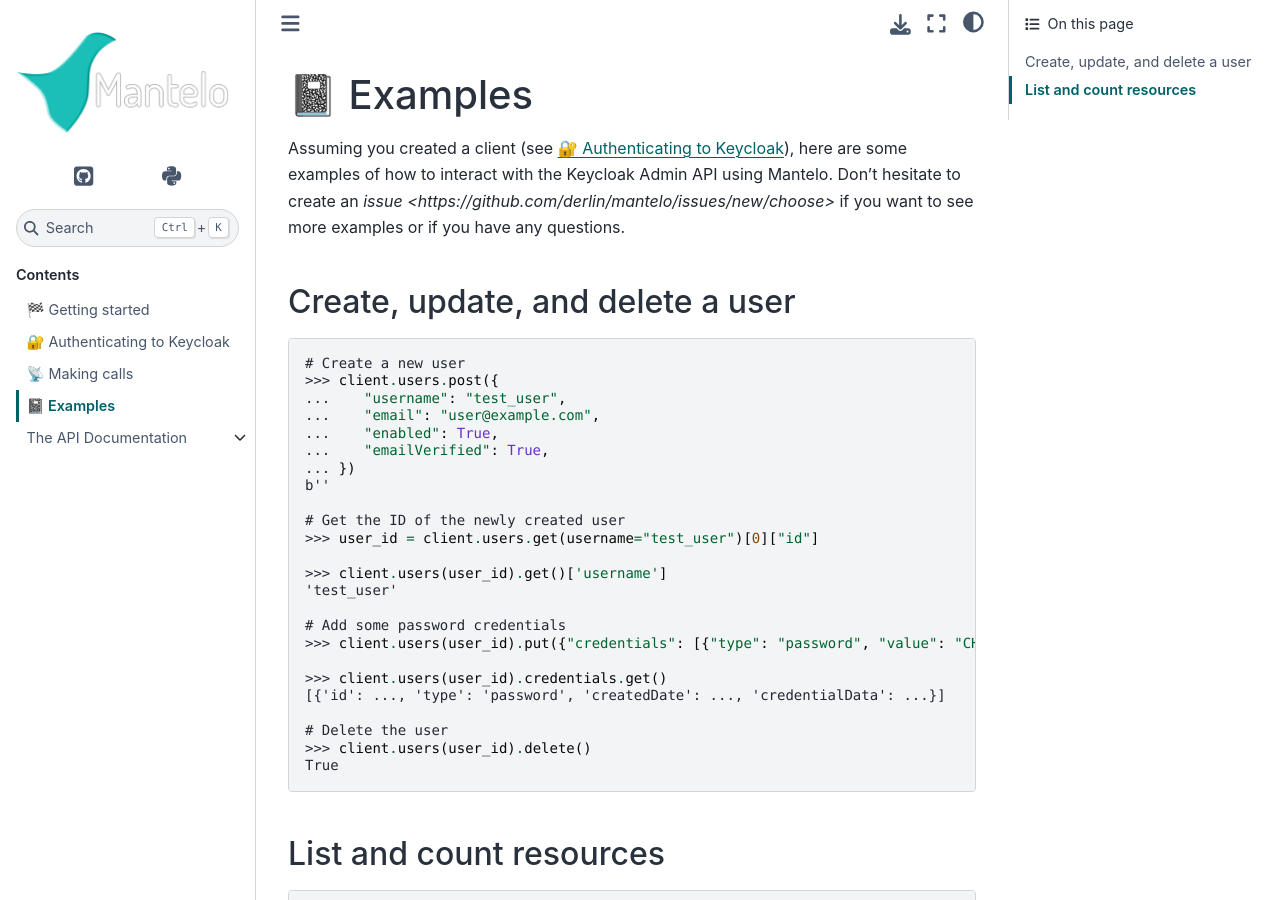
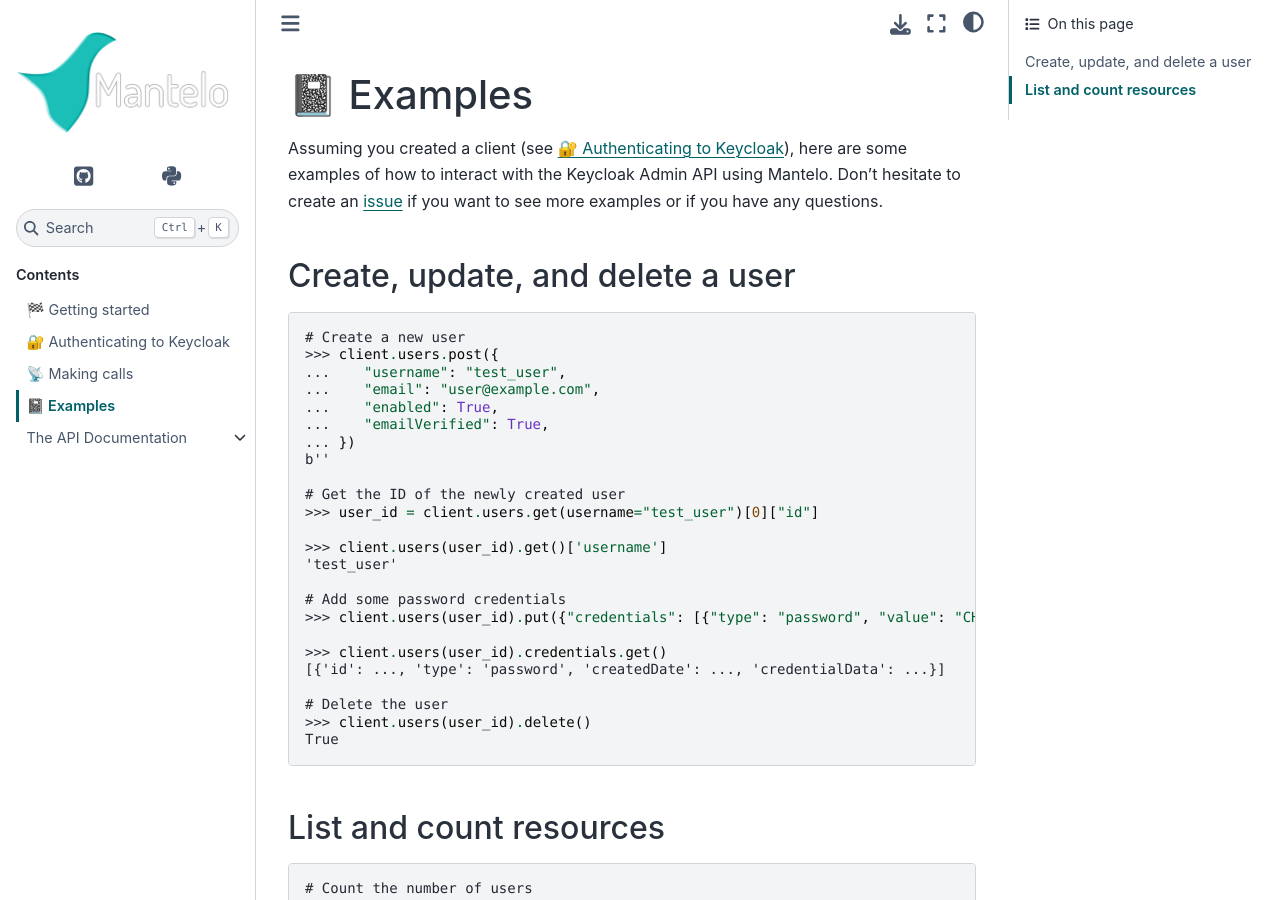
Before and after one commit to derlin/mantelo, a Sphinx documentation site: the page built from docs/03-examples.rst, in a window 1280 px wide and 900 px high. Built offline with Sphinx 7.4.7 and the Sphinx Book theme 1.1.4, drawn with Linux system fonts in a browser that asks for light colours; pages that are not in the unit, such as notebooks, are missing from menus; the version number could not be read and is left out.

Commit message:
docs: fix an rst link

```diff
--- a/docs/03-examples.rst
+++ b/docs/03-examples.rst
@@ -10,7 +10,7 @@
 ===========
 
 Assuming you created a client (see :ref:`authentication`), here are some examples of how to interact with the Keycloak Admin API using Mantelo.
-Don't hesitate to create an `issue <https://github.com/derlin/mantelo/issues/new/choose>` if you want to see more examples or if you have any questions.
+Don't hesitate to create an `issue <https://github.com/derlin/mantelo/issues/new/choose>`_ if you want to see more examples or if you have any questions.
 
 Create, update, and delete a user
 ---------------------------------
```
